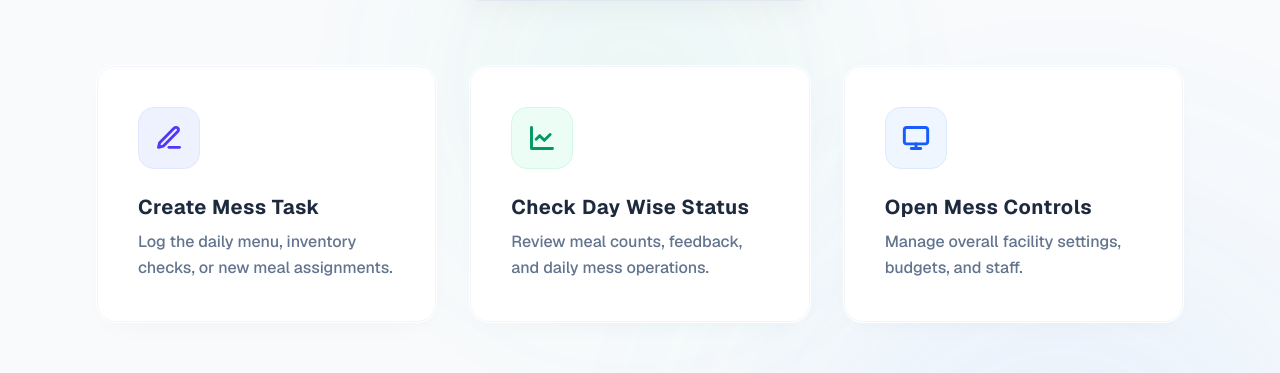
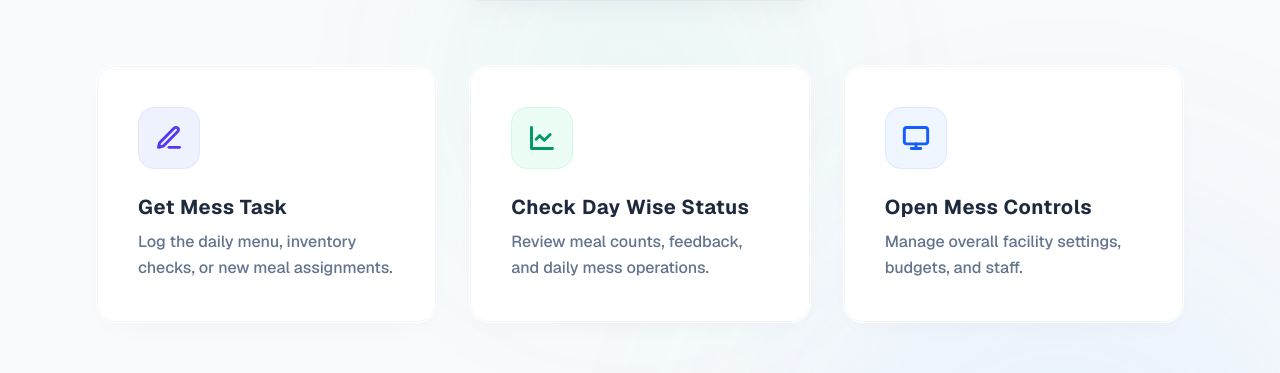
Before and after one commit to saurabhkuriyal/Checkpoint, a Next.js app: page /manager in a window 1280 px wide. Shown: the part 673-1046 px from the top of the page. Built offline with nearby package versions, Linux system fonts and the light colour scheme.

Commit message:
adding get task routing

```diff
--- a/app/manager/page.tsx
+++ b/app/manager/page.tsx
@@ -207,6 +207,7 @@
         {/* Action Tiles */}
         <div className="grid grid-cols-1 md:grid-cols-2 lg:grid-cols-3 gap-8 w-full action-grid" ref={gridRef}>
 
+          <Link href="/manager/mangerial/98dffo39jf9wu302">
             <button className="action-tile group text-left">
               <div className="bg-white/80 rounded-[19px] p-10 flex flex-col items-start gap-6 h-full z-10 relative backdrop-blur-md border border-slate-100 shadow-[inset_0_1px_1px_rgba(255,255,255,1)]">
                 <div className="bg-indigo-50 border border-indigo-100 p-4 rounded-2xl text-indigo-600 flex items-center justify-center transition-all duration-400 group-hover:text-white group-hover:bg-gradient-to-br group-hover:from-indigo-500 group-hover:to-purple-600 group-hover:scale-110 group-hover:rotate-6 group-hover:shadow-[0_10px_25px_rgba(99,102,241,0.3)] group-hover:border-transparent">
@@ -216,11 +217,12 @@
                   </svg>
                 </div>
                 <div className="flex flex-col gap-2">
-                <span className="text-xl font-bold text-slate-800 tracking-wide">Create Mess Task</span>
+                  <span className="text-xl font-bold text-slate-800 tracking-wide">Get Mess Task</span>
                   <span className="text-base text-slate-500 leading-relaxed font-medium">Log the daily menu, inventory checks, or new meal assignments.</span>
                 </div>
               </div>
             </button>
+          </Link>
 
           <Link href="/manager/manager-status">
             <button className="action-tile group text-left">
```
Lines whose indentation alone changed are shown as unchanged.
